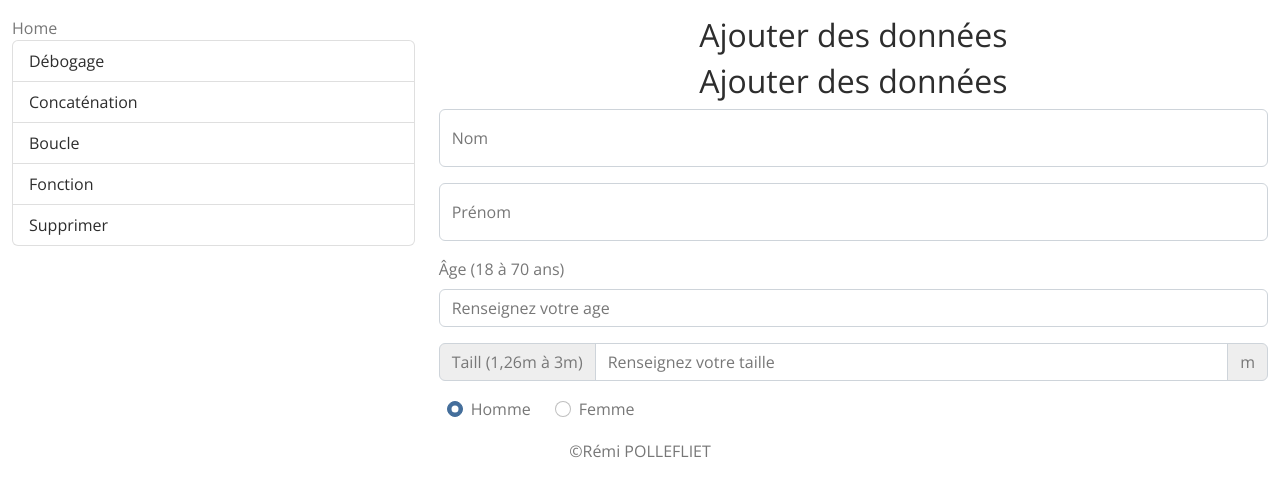
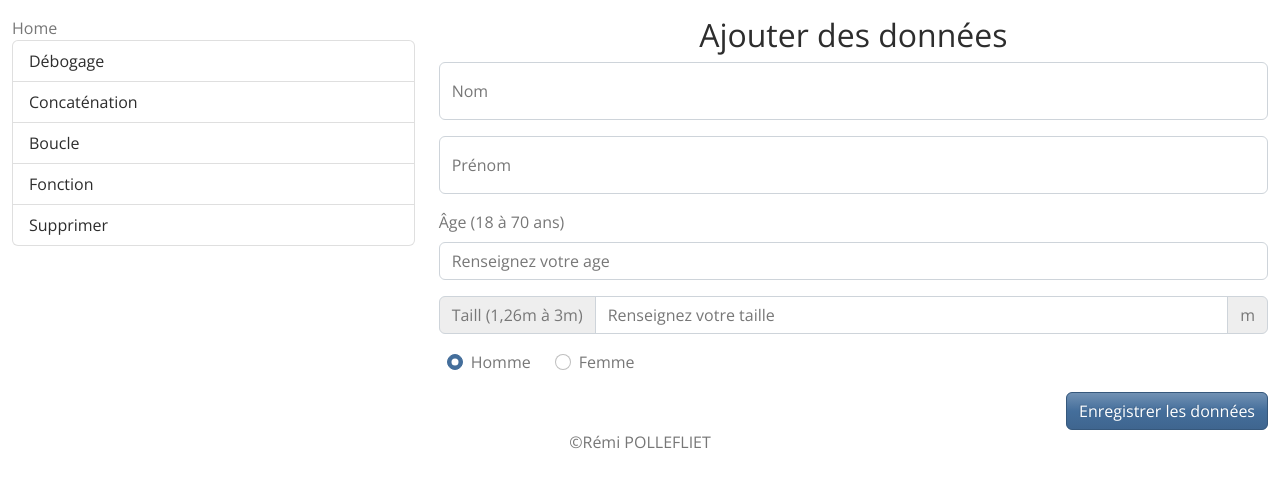
Before and after one commit to Remi59430/back-end, a PHP site: page /index.php?add in a window 1280 px wide. Shown: the part 236-733 px from the top of the page. Run offline with PHP 8.4, Linux system fonts and the light colour scheme; some libraries are stand-ins or nearby versions.

Commit message:
form finished

```diff
--- a/php/includes/form.inc.html
+++ b/php/includes/form.inc.html
@@ -1,25 +1,34 @@
-<h2 class="d-flex justify-content-center">Ajouter des données</h2>
+<!-- Form -->
+<form>
 
-<form>
+    <!-- First Name -->
     <div class="form-floating mb-3">
         <input type="Text" class="form-control" id="floatingInput" placeholder="firstName">
         <label for="floatingInput">Nom</label>
     </div>
+
+    <!-- Name -->
     <div class="form-floating mb-3">
         <input type="Text" class="form-control" id="floatingInput" placeholder="name">
         <label for="floatingInput">Prénom</label>
     </div>
+
+    <!-- Age -->
     <div class="form-group mb-3">
         <div class="form-outline">
             <label class="form-label" for="typeNumber">Âge (18 à 70 ans)</label>
             <input type="number" id="typeNumber" class="form-control" placeholder="Renseignez votre age" min="18" max="70"/>
           </div>
       </div>
+
+    <!-- Height -->
     <div class="input-group mb-3">
         <span class="input-group-text">Taill (1,26m à 3m)</span>
         <input type="number" id="typeNumber" class="form-control"placeholder="Renseignez votre taille" min="1.26" max="3"/>
         <span class="input-group-text">m</span>
     </div>
+
+    <!-- Gender -->
     <div class="d-flex flex-direction-row mb-3">
         <div class="form-check ms-2">
             <input class="form-check-input" type="radio" name="optionsRadios" id="optionsRadios1" value="option1" checked="">
@@ -34,4 +43,12 @@
             </label>
         </div>
     </div>
+
+    <!-- Save Data Button  -->
+    <div class="d-flex justify-content-end">
+        <a href="">
+            <button type="button" class="btn btn-primary">Enregistrer les données</button>
+        </a>
+    </div>
+
 </form>
--- a/php/includes/header.inc.html
+++ b/php/includes/header.inc.html
@@ -1,5 +1,5 @@
+<!-- Header -->
 <header class="d-none d-sm-block">
-
     <div class="card bg-dark rounded-0">
         <div class="row g-0">
 
@@ -17,8 +17,6 @@
 
         </div>
     </div>
-
     <div class="p-2 bg-dark mt-2"></div>
     <div class="p-1 bg-dark mt-2 mb-3"></div>
-
 </header>
--- a/php/includes/ul.inc.php
+++ b/php/includes/ul.inc.php
@@ -1,3 +1,4 @@
+<!-- Navigation List -->
 <ul class="list-group">
     <a href="index.php?Debogage" class="list-group-item list-group-item-action">
         Débogage
--- a/php/index.php
+++ b/php/index.php
@@ -64,9 +64,7 @@
                     }
                 ?>
             </div>
-
         </div>
-
     </div>
     <div class="row">
             <div class="col d-flex justify-content-center">
```
